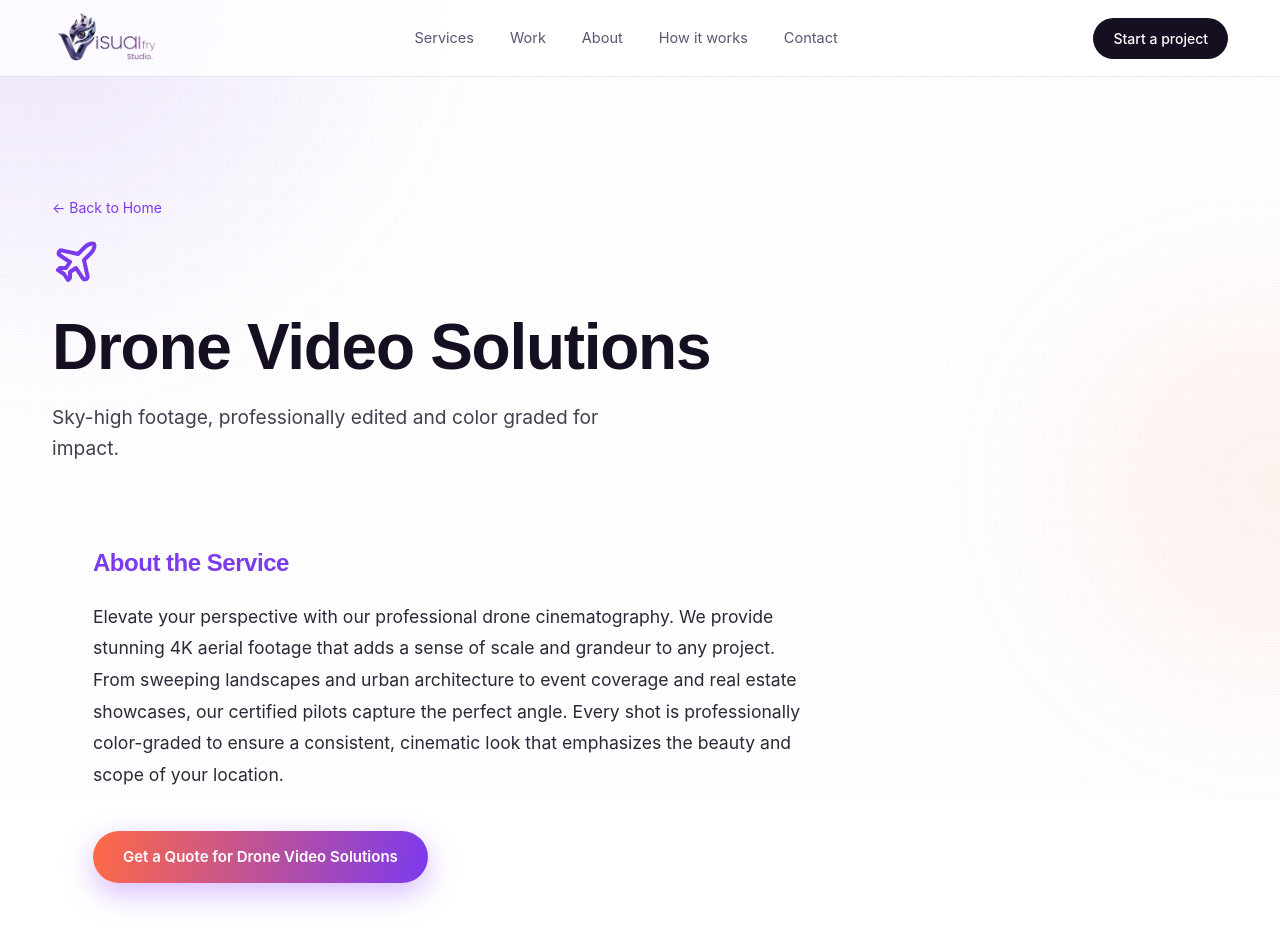
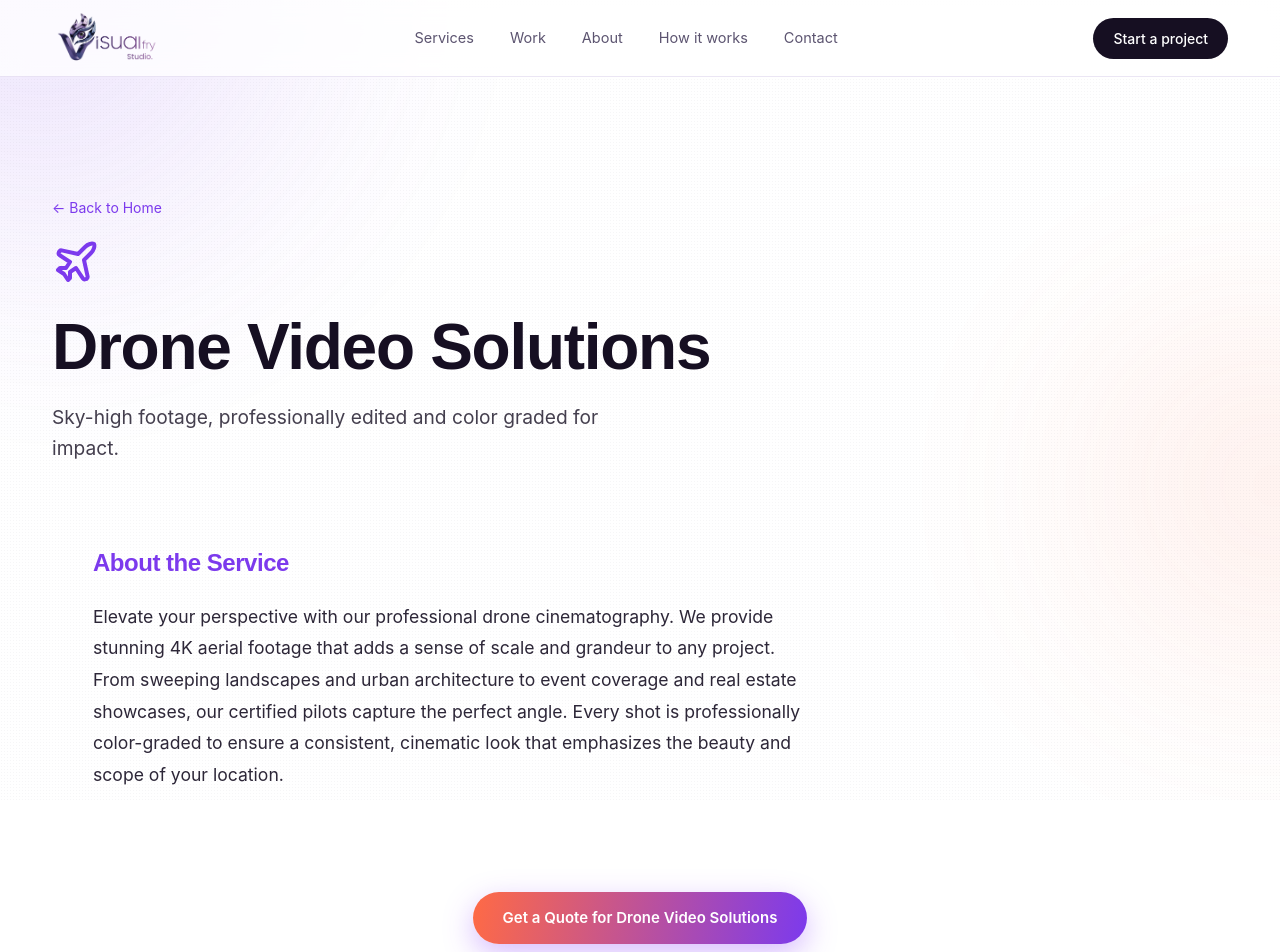
Before and after one commit to Madhan7475/visualfry-website, a React (Vite) app in the folder visualfry-studio-react/: page /services/drone-video in a window 1280 px wide. Shown: the top 952 px of the page. Built offline with nearby package versions, Linux system fonts and the light colour scheme.

Commit message:
Feat: add image and video gallery to service detail pages

```diff
--- a/visualfry-studio-react/src/data/services.js
+++ b/visualfry-studio-react/src/data/services.js
@@ -29,7 +29,11 @@ export const SERVICES_DATA = [
         title: "Video Editing",
         desc: "The craft that turns raw footage into something that actually moves people.",
         icon: "film",
-        content: "Professional video editing is more than just cutting clips; it's about storytelling, pacing, and emotional resonance. At Visualfry Studio, we specialize in cinematic post-production, seamless transitions, and high-impact storytelling. Whether it's a commercial, a brand documentary, or a corporate presentation, we optimize your footage for engagement and conversion. Our process includes advanced color grading, sound design, and rhythmic editing to ensure your message lands perfectly with your target audience."
+        content: "Professional video editing is more than just cutting clips; it's about storytelling, pacing, and emotional resonance. At Visualfry Studio, we specialize in cinematic post-production, seamless transitions, and high-impact storytelling. Whether it's a commercial, a brand documentary, or a corporate presentation, we optimize your footage for engagement and conversion. Our process includes advanced color grading, sound design, and rhythmic editing to ensure your message lands perfectly with your target audience.",
+        gallery: {
+          images: ["/assets/video-editing-1.jpg", "/assets/video-editing-2.jpg"],
+          videos: ["https://www.youtube.com/embed/example1", "https://www.youtube.com/embed/example2"]
+        }
       },
       {
         id: "motion-graphics",
@@ -37,7 +41,11 @@ export const SERVICES_DATA = [
         title: "Motion Graphics",
         desc: "Your ideas, animated into graphics with a professional voice behind them.",
         icon: "clapperboard",
-        content: "Motion graphics bridge the gap between static design and cinema. We create high-end 2D and 3D animations that simplify complex ideas and make them visually stunning. From explainer videos and logo animations to dynamic social media assets, we bring your brand to life with fluid movement and bold typography. Our motion design services are designed to stop the scroll and leave a lasting impression on your viewers."
+        content: "Motion graphics bridge the gap between static design and cinema. We create high-end 2D and 3D animations that simplify complex ideas and make them visually stunning. From explainer videos and logo animations to dynamic social media assets, we bring your brand to life with fluid movement and bold typography. Our motion design services are designed to stop the scroll and leave a lasting impression on your viewers.",
+        gallery: {
+          images: [],
+          videos: []
+        }
       },
       {
         id: "visual-effects",
@@ -45,7 +53,11 @@ export const SERVICES_DATA = [
         title: "Visual Effects",
         desc: "If you can dream the shot, our team can build it, frame by frame.",
         icon: "sparkles",
-        content: "VFX allows you to transcend the limits of reality. We provide a full suite of visual effects services, including seamless compositing, CGI integration, and green-screen removal. Whether you need to create an impossible environment or add subtle cinematic enhancements, our frame-by-frame precision ensures a photorealistic result. We help brands create 'impossible' visuals that capture attention and elevate production value."
+        content: "VFX allows you to transcend the limits of reality. We provide a full suite of visual effects services, including seamless compositing, CGI integration, and green-screen removal. Whether you need to create an impossible environment or add subtle cinematic enhancements, our frame-by-frame precision ensures a photorealistic result. We help brands create 'impossible' visuals that capture attention and elevate production value.",
+        gallery: {
+          images: [],
+          videos: []
+        }
       },
       {
         id: "drone-video",
@@ -53,7 +65,11 @@ export const SERVICES_DATA = [
         title: "Drone Video Solutions",
         desc: "Sky-high footage, professionally edited and color graded for impact.",
         icon: "plane",
-        content: "Elevate your perspective with our professional drone cinematography. We provide stunning 4K aerial footage that adds a sense of scale and grandeur to any project. From sweeping landscapes and urban architecture to event coverage and real estate showcases, our certified pilots capture the perfect angle. Every shot is professionally color-graded to ensure a consistent, cinematic look that emphasizes the beauty and scope of your location."
+        content: "Elevate your perspective with our professional drone cinematography. We provide stunning 4K aerial footage that adds a sense of scale and grandeur to any project. From sweeping landscapes and urban architecture to event coverage and real estate showcases, our certified pilots capture the perfect angle. Every shot is professionally color-graded to ensure a consistent, cinematic look that emphasizes the beauty and scope of your location.",
+        gallery: {
+          images: [],
+          videos: []
+        }
       },
     ]
   },
@@ -66,7 +82,11 @@ export const SERVICES_DATA = [
         title: "Photo Editing",
         desc: "The shutter is only step one — the edit is where the image is really made.",
         icon: "image",
-        content: "Post-processing is where a good photo becomes a great one. We offer expert high-end retouching, advanced color correction, and creative manipulation. Whether it's product photography for e-commerce or architectural shots for a portfolio, we ensure clarity, mood, and perfection. Our editing process removes distractions and enhances lighting to create a polished, professional image that aligns with your brand identity."
+        content: "Post-processing is where a good photo becomes a great one. We offer expert high-end retouching, advanced color correction, and creative manipulation. Whether it's product photography for e-commerce or architectural shots for a portfolio, we ensure clarity, mood, and perfection. Our editing process removes distractions and enhances lighting to create a polished, professional image that aligns with your brand identity.",
+        gallery: {
+          images: [],
+          videos: []
+        }
       },
       {
         id: "graphic-design",
@@ -74,7 +94,11 @@ export const SERVICES_DATA = [
         title: "Graphic Design",
         desc: "Design isn't what you see, it's what you make everyone else see.",
         icon: "palette",
-        content: "Visual identity is the silent ambassador of your brand. Our graphic design services focus on creating a cohesive and compelling visual language. From iconic logo design and brand guidelines to marketing brochures and digital assets, we blend strategy with creativity. We don't just make things look 'pretty'—we design for communication, ensuring your brand's values are instantly recognizable and professional."
+        content: "Visual identity is the silent ambassador of your brand. Our graphic design services focus on creating a cohesive and compelling visual language. From iconic logo design and brand guidelines to marketing brochures and digital assets, we blend strategy with creativity. We don't just make things look 'pretty'—we design for communication, ensuring your brand's values are instantly recognizable and professional.",
+        gallery: {
+          images: [],
+          videos: []
+        }
       },
       {
         id: "info-graphics",
@@ -82,7 +106,11 @@ export const SERVICES_DATA = [
         title: "Info Graphics",
         desc: "Data that reads like a story — because people feel what they can see.",
         icon: "bar-chart-3",
-        content: "In an age of information overload, clarity is power. Our infographic services transform complex data, statistics, and processes into intuitive visual stories. We combine data analysis with graphic design to make information accessible and shareable. Perfect for corporate reports, educational content, and social media, our infographics ensure your audience understands the 'why' and the 'how' of your data at a single glance."
+        content: "In an age of information overload, clarity is power. Our infographic services transform complex data, statistics, and processes into intuitive visual stories. We combine data analysis with graphic design to make information accessible and shareable. Perfect for corporate reports, educational content, and social media, our infographics ensure your audience understands the 'why' and the 'how' of your data at a single glance.",
+        gallery: {
+          images: [],
+          videos: []
+        }
       },
     ]
   },
@@ -95,7 +123,11 @@ export const SERVICES_DATA = [
         title: "Real Estate Video Editing",
         desc: "Polished property films built to move listings faster.",
         icon: "home",
-        content: "Real estate is about emotion and aspiration. We create cinematic property tours that emphasize flow, luxury, and space. By using strategic cuts and smooth transitions, we guide potential buyers through a property in a way that feels natural and inviting. Our editing focuses on high-conversion hooks and polished finishes, helping agents and developers sell listings faster and for higher values."
+        content: "Real estate is about emotion and aspiration. We create cinematic property tours that emphasize flow, luxury, and space. By using strategic cuts and smooth transitions, we guide potential buyers through a property in a way that feels natural and inviting. Our editing focuses on high-conversion hooks and polished finishes, helping agents and developers sell listings faster and for higher values.",
+        gallery: {
+          images: [],
+          videos: []
+        }
       },
       {
         id: "virtual-staging",
@@ -103,7 +135,11 @@ export const SERVICES_DATA = [
         title: "Virtual Staging",
         desc: "Buyers can't picture what isn't there — we furnish empty rooms virtually.",
         icon: "armchair",
-        content: "Virtual staging is the most cost-effective way to increase the appeal of an empty property. We use high-end 3D rendering to place modern, photorealistic furniture and decor into your property photos. By showing the full potential of a room, we help buyers overcome the 'empty room' hurdle and visualize themselves living in the space, significantly increasing engagement on listing sites."
+        content: "Virtual staging is the most cost-effective way to increase the appeal of an empty property. We use high-end 3D rendering to place modern, photorealistic furniture and decor into your property photos. By showing the full potential of a room, we help buyers overcome the 'empty room' hurdle and visualize themselves living in the space, significantly increasing engagement on listing sites.",
+        gallery: {
+          images: [],
+          videos: []
+        }
       },
       {
         id: "matterport-3d",
@@ -111,7 +147,11 @@ export const SERVICES_DATA = [
         title: "Matterport 3D",
         desc: "Turn any property into an interactive, walkable 3D space.",
         icon: "box",
-        content: "Experience the future of property viewing with Matterport 3D tours. We create a complete, millimeter-accurate digital twin of your space, allowing users to walk through the property from anywhere in the world. This immersive experience builds trust, reduces unnecessary site visits, and provides a comprehensive understanding of the layout. It's the gold standard for high-end real estate and commercial spaces."
+        content: "Experience the future of property viewing with Matterport 3D tours. We create a complete, millimeter-accurate digital twin of your space, allowing users to walk through the property from anywhere in the world. This immersive experience builds trust, reduces unnecessary site visits, and provides a comprehensive understanding of the layout. It's the gold standard for high-end real estate and commercial spaces.",
+        gallery: {
+          images: [],
+          videos: []
+        }
       },
     ]
   },
@@ -124,7 +164,11 @@ export const SERVICES_DATA = [
         title: "Social Media Video Editing",
         desc: "Scroll-stopping edits built to grow followers and engagement.",
         icon: "smartphone",
-        content: "The digital attention span is shorter than ever. We specialize in 'scroll-stopping' content optimized for TikTok, Instagram Reels, and YouTube Shorts. By using fast-paced editing, dynamic captions, and trending audio, we maximize retention and engagement. We help creators and brands turn raw clips into viral assets that grow followers and drive traffic to their main platforms."
+        content: "The digital attention span is shorter than ever. We specialize in 'scroll-stopping' content optimized for TikTok, Instagram Reels, and YouTube Shorts. By using fast-paced editing, dynamic captions, and trending audio, we maximize retention and engagement. We help creators and brands turn raw clips into viral assets that grow followers and drive traffic to their main platforms.",
+        gallery: {
+          images: [],
+          videos: []
+        }
       },
       {
         id: "travel-editing",
@@ -132,7 +176,11 @@ export const SERVICES_DATA = [
         title: "Travel Video Editing",
         desc: "Your best adventures, cut together with a cinematic touch.",
         icon: "globe",
-        content: "Travel is about the feeling of a place. We turn raw vacation or promotional travel footage into cinematic journeys. Our focus is on atmosphere, color grading that reflects the locale, and music synchronization that evokes emotion. Whether it's a personal travelogue or a tourism board commercial, we create a visual experience that inspires wanderlust and captures the spirit of adventure."
+        content: "Travel is about the feeling of a place. We turn raw vacation or promotional travel footage into cinematic journeys. Our focus is on atmosphere, color grading that reflects the locale, and music synchronization that evokes emotion. Whether it's a personal travelogue or a tourism board commercial, we create a visual experience that inspires wanderlust and captures the spirit of adventure.",
+        gallery: {
+          images: [],
+          videos: []
+        }
       },
       {
         id: "podcast-editing",
@@ -140,7 +188,11 @@ export const SERVICES_DATA = [
         title: "Podcast Editing",
         desc: "Clean, noise-free audio so the right words land at the right time.",
         icon: "mic",
-        content: "Great content can be ruined by poor audio. We provide professional podcast post-production, including noise reduction, filler-word removal, and leveling. We ensure your voice sounds crisp, professional, and consistent. From basic cleanup to full episode structuring and intro/outro integration, we handle the technical side so you can focus on the conversation."
+        content: "Great content can be ruined by poor audio. We provide professional podcast post-production, including noise reduction, filler-word removal, and leveling. We ensure your voice sounds crisp, professional, and consistent. From basic cleanup to full episode structuring and intro/outro integration, we handle the technical side so you can focus on the conversation.",
+        gallery: {
+          images: [],
+          videos: []
+        }
       },
     ]
   }
--- a/visualfry-studio-react/src/pages/ServiceDetail.jsx
+++ b/visualfry-studio-react/src/pages/ServiceDetail.jsx
@@ -36,7 +36,7 @@ const ServiceDetail = () => {
         </Link>
 
         <div className="service-detail-header reveal" style={{ marginBottom: '40px' }}>
-          {IconComponent && <IconComponent size={48} style={{ color: 'var(--violet)', marginBottom: '20px' }} />}
+          {IconComponent && <IconComponent size={48} style={{ color: 'var(--violet', marginBottom: '20px' }} />}
           <h1 style={{ fontSize: 'clamp(2.5rem, 8vw, 4rem)', lineHeight: '1.1', marginBottom: '20px' }}>{service.title}</h1>
           <p style={{ fontSize: '1.2rem', opacity: 0.8, maxWidth: '600px', lineHeight: '1.6' }}>{service.desc}</p>
         </div>
@@ -46,16 +46,74 @@ const ServiceDetail = () => {
           padding: '40px',
           borderRadius: '24px',
           border: '1px solid rgba(255,255,255,0.1)',
-          maxWidth: '800px'
+          maxWidth: '800px',
+          marginBottom: '60px'
         }}>
           <h2 style={{ marginBottom: '20px', color: 'var(--violet)' }}>About the Service</h2>
           <p style={{ fontSize: '1.1rem', lineHeight: '1.8', opacity: 0.9 }}>{service.content}</p>
+        </div>
 
-          <div style={{ marginTop: '40px' }}>
-            <Link to="/#contact" className="btn-primary" style={{ textDecoration: 'none', display: 'inline-block' }}>
-              Get a Quote for {service.title}
-            </Link>
+        {/* Image Gallery Section */}
+        {service.gallery?.images && service.gallery.images.length > 0 && (
+          <div className="gallery-section reveal" style={{ marginBottom: '60px' }}>
+            <h2 style={{ marginBottom: '30px', fontSize: '2rem', color: 'var(--violet)' }}>Portfolio Gallery</h2>
+            <div style={{
+              display: 'grid',
+              gridTemplateColumns: 'repeat(auto-fill, minmax(300px, 1fr))',
+              gap: '20px'
+            }}>
+              {service.gallery.images.map((img, idx) => (
+                <img
+                  key={idx}
+                  src={img}
+                  alt={`${service.title} sample ${idx + 1}`}
+                  style={{
+                    width: '100%',
+                    aspectRatio: '16/9',
+                    objectFit: 'cover',
+                    borderRadius: '16px',
+                    border: '1px solid rgba(255,255,255,0.1)'
+                  }}
+                />
+              ))}
+            </div>
           </div>
+        )}
+
+        {/* Video Gallery Section */}
+        {service.gallery?.videos && service.gallery.videos.length > 0 && (
+          <div className="video-section reveal" style={{ marginBottom: '60px' }}>
+            <h2 style={{ marginBottom: '30px', fontSize: '2rem', color: 'var(--violet)' }}>Featured Work</h2>
+            <div style={{
+              display: 'grid',
+              gridTemplateColumns: 'repeat(auto-fill, minmax(450px, 1fr))',
+              gap: '30px'
+            }}>
+              {service.gallery.videos.map((vid, idx) => (
+                <div key={idx} style={{ position: 'relative', paddingBottom: '56.25%', height: 0, borderRadius: '16px', overflow: 'hidden', border: '1px solid rgba(255,255,255,0.1)' }}>
+                  <iframe
+                    src={vid}
+                    style={{
+                      position: 'absolute',
+                      top: 0,
+                      left: 0,
+                      width: '100%',
+                      height: '100%',
+                      border: 'none'
+                    }}
+                    allow="accelerometer; autoplay; clipboard-write; encrypted-media; gyroscope; picture-in-picture"
+                    allowFullScreen
+                  />
+                </div>
+              ))}
+            </div>
+          </div>
+        )}
+
+        <div style={{ textAlign: 'center', marginTop: '60px' }}>
+          <Link to="/#contact" className="btn-primary" style={{ textDecoration: 'none', display: 'inline-block' }}>
+            Get a Quote for {service.title}
+          </Link>
         </div>
       </div>
     </div>
```
